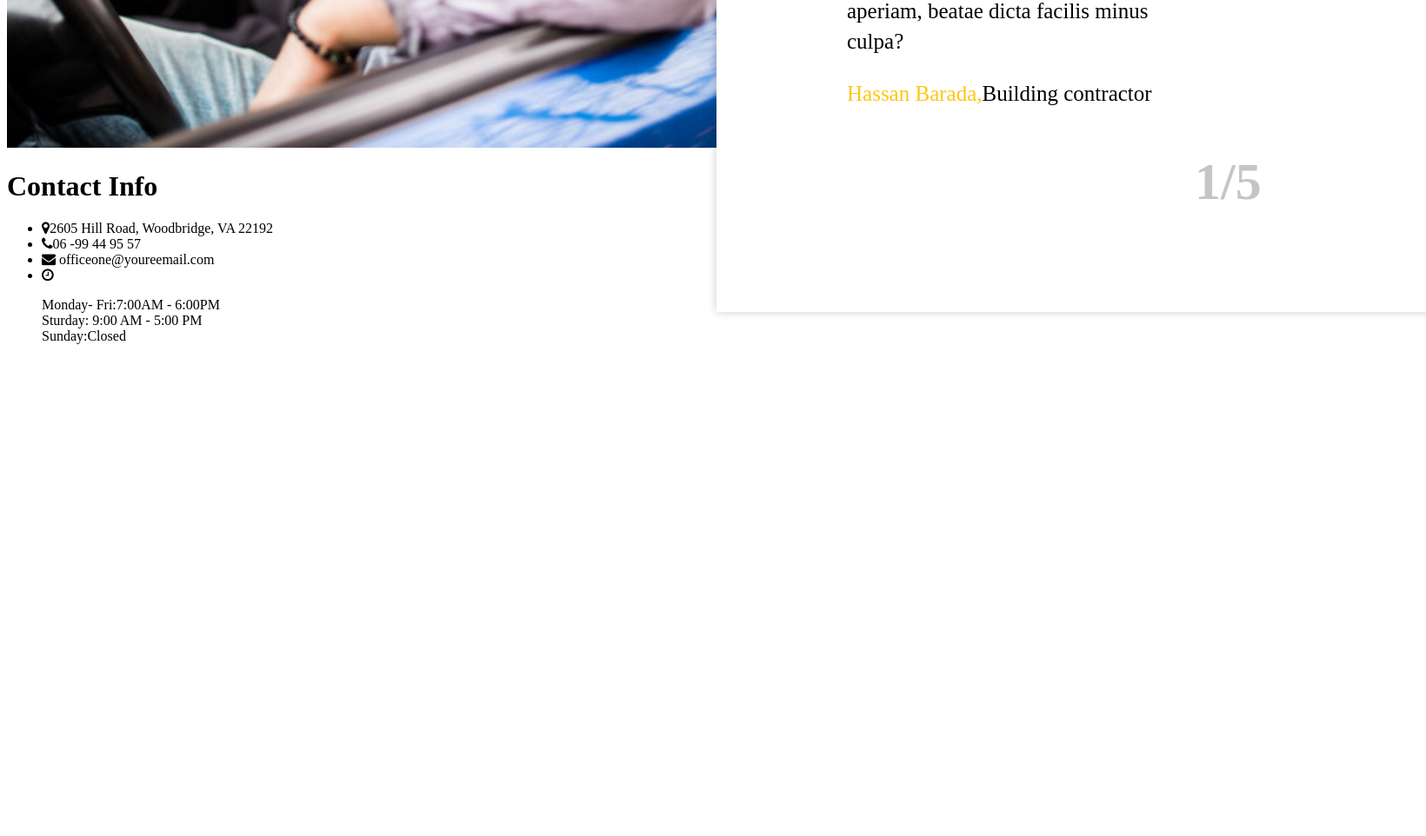
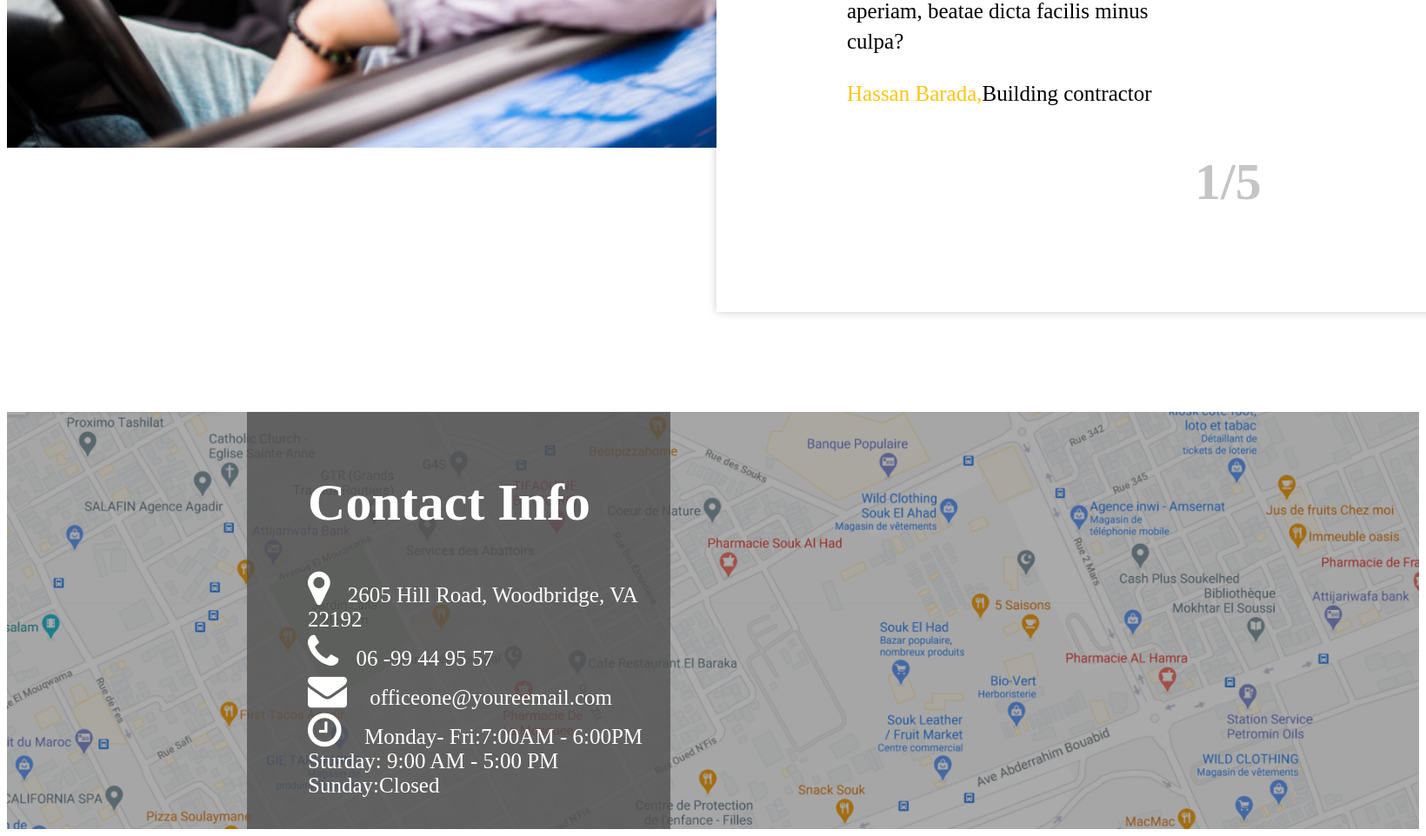
Before and after one commit to khadijaezzayany/Imad-wheels, a PHP site: page / in a window 1640 px wide; the page is wider, and only the part inside the window is pictured. Shown: the part 4293-5255 px from the top of that part at 87% size. Before the commit the page ends 4689 px from the top of that part, so only its background shows below. Run offline with PHP 8.4, Linux system fonts and the light colour scheme.

Commit message:
style footer

```diff
--- a/dist/css/style.css
+++ b/dist/css/style.css
@@ -206,6 +206,31 @@
       font-size: 25px;
       padding-left: 5%; }
 
+.footer {
+  background-image: url(../img/mappp.png);
+  background-size: cover;
+  background-repeat: no-repeat;
+  margin-top: 300px; }
+  .footer__carte {
+    width: 30%;
+    background-color: rgba(82, 81, 81, 0.8);
+    height: 60vh;
+    margin-left: 17%; }
+    .footer__carte h1 {
+      color: white;
+      font-size: 60px;
+      margin-left: 70px;
+      padding-top: 70px; }
+    .footer__carte ul {
+      list-style: none;
+      margin-left: 30px; }
+    .footer__carte li {
+      color: white;
+      font-size: 25px; }
+    .footer__carte .fa {
+      font-size: 45px;
+      margin-right: 20px; }
+
 .review {
   margin-top: 50px; }
   .review__left--right {
--- a/dist/scss/_footer.scss
+++ b/dist/scss/_footer.scss
@@ -0,0 +1,32 @@
+.footer{
+    background-image: url(../img/mappp.png);
+    background-size: cover;
+    background-repeat: no-repeat;
+    margin-top: 300px;
+    &__carte{
+        width: 30%;
+        background-color: rgba(82, 81, 81, 0.8);
+        height: 60vh;
+        margin-left: 17%;
+
+        h1{
+            color: white;
+            font-size: 60px;
+            margin-left: 70px;
+            padding-top: 70px;
+        }
+        ul{
+            list-style: none;
+            margin-left: 30px;
+        }
+        li{
+            color: white;
+            font-size: 25px;
+        }
+        .fa{
+            font-size: 45px;
+            margin-right: 20px;
+        }
+
+    }
+}
--- a/index.php
+++ b/index.php
@@ -128,22 +128,25 @@
     </div>
 
     <div class="footer">
+        <div class="footer__carte">
             <h1>Contact Info</h1>
             <ul>
                 <li><i class="fa fa-map-marker" aria-hidden="true"></i>2605 Hill Road, Woodbridge, VA 22192</li>
                 <li><i class="fa fa-phone" aria-hidden="true"></i>06 -99 44 95 57</li>
                 <li><i class="fa fa-envelope" aria-hidden="true"></i>
                     officeone@youreemail.com</li>
-            <li><i class="fa fa-clock-o" aria-hidden="true"></i>
+                <li><i class="fa fa-clock-o" aria-hidden="true"> </i>
 
-                <p> Monday- Fri:7:00AM - 6:00PM <br>
+                    Monday- Fri:7:00AM - 6:00PM <br>
                     Sturday: 9:00 AM - 5:00 PM <br>
                     Sunday:Closed
-                </p>
 
                 </li>
 
             </ul>
+            <p></p>
+        </div>
+
     </div>
 
 </body>
```
Also changed, not shown: dist/img/map.png (deleted), dist/img/mapp.png (added), dist/img/mappp.png (added). Lines whose indentation alone changed are shown as unchanged.
